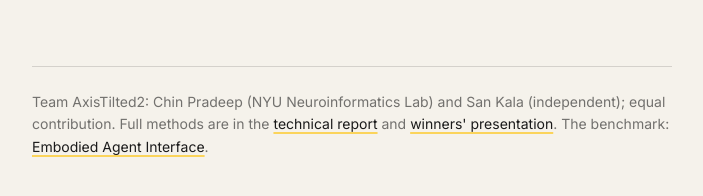
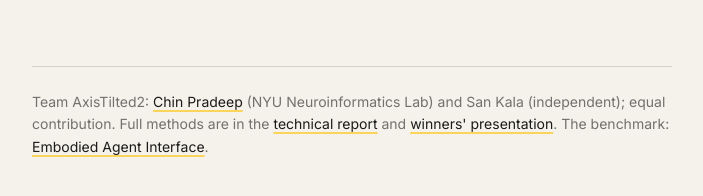
Before and after one commit to spsanps/sankala.me, a React (Vite) app: page /notes/eai-challenge in a window 1280 px wide. Shown: the part 3419-3615 px from the top of the page, without its empty margins (288-991 px from the left). Built offline with nearby package versions, Linux system fonts and the light colour scheme; a web font is replaced by a local one.

Commit message:
Link Chin Pradeep's site (chin.bio) in EAI write-up attribution
Co-Authored-By: Claude Opus 4.8 <noreply@anthropic.com>
Claude-Session: https://claude.ai/code/session_01KtAdZcYgXtZ551VZaMEHNd

```diff
--- a/api/_eai-static.js
+++ b/api/_eai-static.js
@@ -26,5 +26,5 @@ export const eaiArticleHtml = `
 <p>Robotics is unusually rich in the one ingredient this recipe needs. The field runs on simulators, and every simulator is a free evaluator: the goal state is reached or it is not, at zero labeling cost. Closing a loop between a frontier model and that signal turns any simulated environment into a training-data factory. "Overfitting to the simulator" is usually said with a wince, but here it is the point — the loop exhaustively learns whatever the environment actually rewards, without a single human label.</p>
 <p>Our result also hints at where the bottleneck in embodied AI lives. Once the data existed, 0.6-billion-parameter models were enough to saturate the benchmark; the missing ingredient was data, not capacity. If frontier models are going to become the robot brains, as I argue in <a href="https://www.sankala.me/essays/gpt7-will-have-arms">GPT-7 Will Have Arms</a>, loops like this one are among the cheapest ways to manufacture the embodied training data they will need. Whether what the loop learns survives the jump from simulation to hardware is the natural next experiment.</p>
 <hr>
-<p>Team AxisTilted2: Chin Pradeep (NYU Neuroinformatics Lab) and San Kala (independent); equal contribution. Full methods are in the <a href="https://openreview.net/pdf?id=gABfrJI5ni">technical report</a> and <a href="https://foundation-models-meet-embodied-agents.github.io/eai_challenge/slides/AxisTilted2.pdf">winners' presentation</a>. The benchmark: <a href="https://neurips25-eai.github.io/">Embodied Agent Interface</a>.</p>
+<p>Team AxisTilted2: <a href="https://chin.bio">Chin Pradeep</a> (NYU Neuroinformatics Lab) and San Kala (independent); equal contribution. Full methods are in the <a href="https://openreview.net/pdf?id=gABfrJI5ni">technical report</a> and <a href="https://foundation-models-meet-embodied-agents.github.io/eai_challenge/slides/AxisTilted2.pdf">winners' presentation</a>. The benchmark: <a href="https://neurips25-eai.github.io/">Embodied Agent Interface</a>.</p>
 `;
--- a/src/pages/EAIWriteup.jsx
+++ b/src/pages/EAIWriteup.jsx
@@ -402,7 +402,9 @@ export default function EAIWriteup() {
         </p>
 
         <div className="eai-foot">
-          Team AxisTilted2: Chin Pradeep (NYU Neuroinformatics Lab) and San Kala
+          Team AxisTilted2:{' '}
+          <a href="https://chin.bio" target="_blank" rel="noopener noreferrer">Chin Pradeep</a>{' '}
+          (NYU Neuroinformatics Lab) and San Kala
           (independent); equal contribution. Full methods are in the{' '}
           <a href="https://openreview.net/pdf?id=gABfrJI5ni" target="_blank" rel="noopener noreferrer">technical report</a>{' '}
           and{' '}
```
Also changed, not shown: public/notes/eai-challenge.md (+1 -1 lines).
